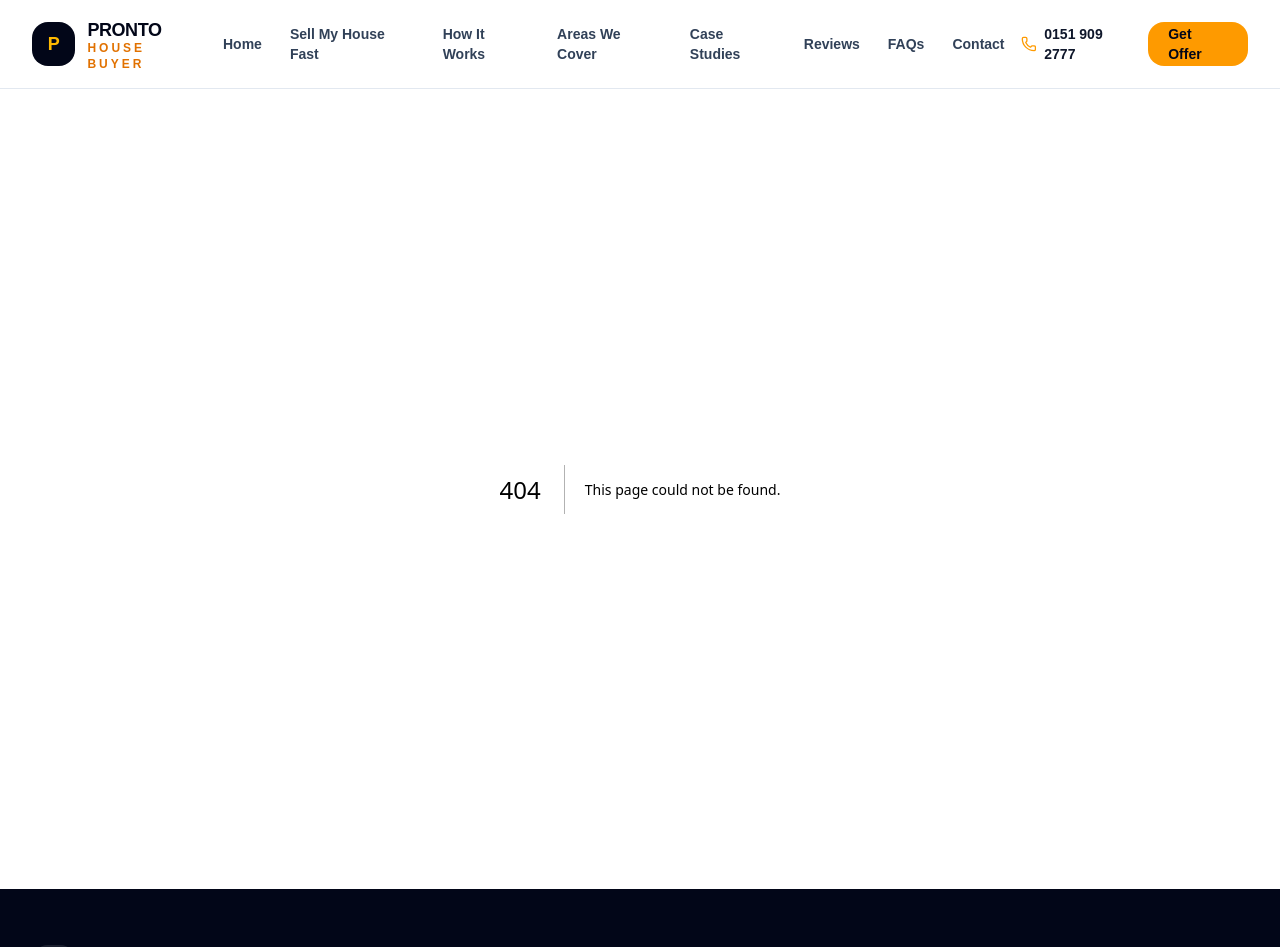
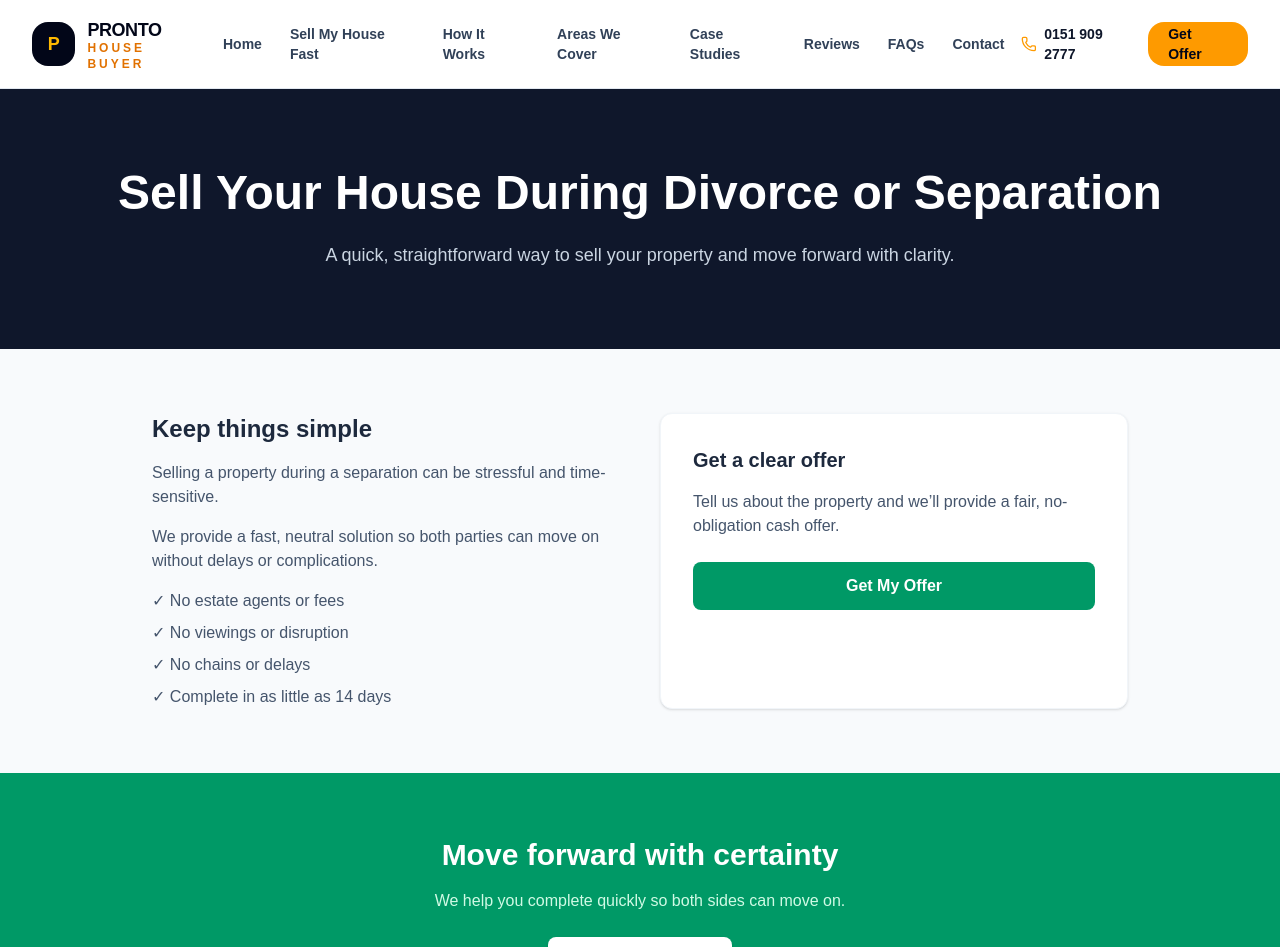
Before and after one commit to DiamondOPS/pronto-web, a Next.js app: page /divorce-seperation in a window 1280 px wide. Before the commit this address had no page. Shown: the top 947 px of the page. Built offline with nearby package versions, Linux system fonts and the light colour scheme.

Commit message:
add divorce separation page

```diff
--- /dev/null
+++ b/app/divorce-seperation/page.tsx
@@ -0,0 +1,69 @@
+
+
+export default function DivorceSeparationPage() {
+  return (
+    <main className="bg-slate-50">
+      {/* Hero */}
+      <section className="bg-slate-900 text-white py-20 px-6 text-center">
+        <h1 className="text-4xl md:text-5xl font-bold mb-6">
+          Sell Your House During Divorce or Separation
+        </h1>
+        <p className="max-w-2xl mx-auto text-lg text-slate-300">
+          A quick, straightforward way to sell your property and move forward with clarity.
+        </p>
+      </section>
+
+      {/* Content */}
+      <section className="max-w-5xl mx-auto py-16 px-6 grid md:grid-cols-2 gap-10">
+        <div>
+          <h2 className="text-2xl font-semibold text-slate-800 mb-4">
+            Keep things simple
+          </h2>
+          <p className="text-slate-600 mb-4">
+            Selling a property during a separation can be stressful and time-sensitive.
+          </p>
+          <p className="text-slate-600 mb-4">
+            We provide a fast, neutral solution so both parties can move on without delays or complications.
+          </p>
+          <ul className="text-slate-600 space-y-2">
+            <li>✓ No estate agents or fees</li>
+            <li>✓ No viewings or disruption</li>
+            <li>✓ No chains or delays</li>
+            <li>✓ Complete in as little as 14 days</li>
+          </ul>
+        </div>
+
+        <div className="bg-white p-8 rounded-xl shadow-sm border border-slate-100">
+          <h3 className="text-xl font-semibold text-slate-800 mb-4">
+            Get a clear offer
+          </h3>
+          <p className="text-slate-600 mb-6">
+            Tell us about the property and we’ll provide a fair, no-obligation cash offer.
+          </p>
+          <a
+            href="/contact"
+            className="block w-full text-center bg-emerald-600 text-white font-semibold py-3 rounded-lg hover:bg-emerald-500 transition"
+          >
+            Get My Offer
+          </a>
+        </div>
+      </section>
+
+      {/* CTA */}
+      <section className="bg-emerald-600 text-white py-16 px-6 text-center">
+        <h2 className="text-3xl font-semibold mb-4">
+          Move forward with certainty
+        </h2>
+        <p className="mb-6 text-emerald-100">
+          We help you complete quickly so both sides can move on.
+        </p>
+        <a
+          href="/contact"
+          className="inline-block bg-white text-emerald-700 font-semibold px-6 py-3 rounded-lg shadow hover:bg-slate-100 transition"
+        >
+          Speak to us today
+        </a>
+      </section>
+    </main>
+  );
+}
```
